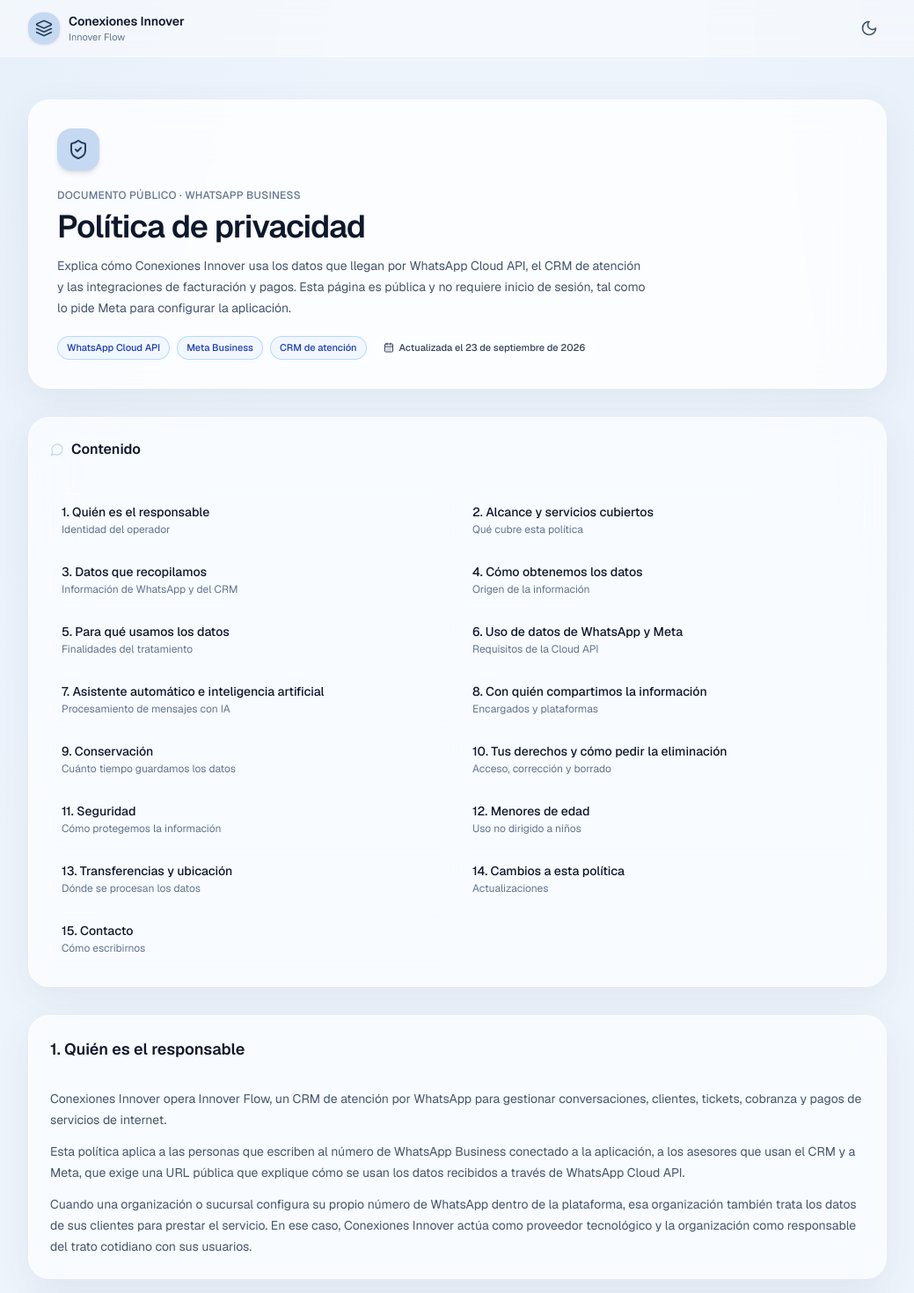
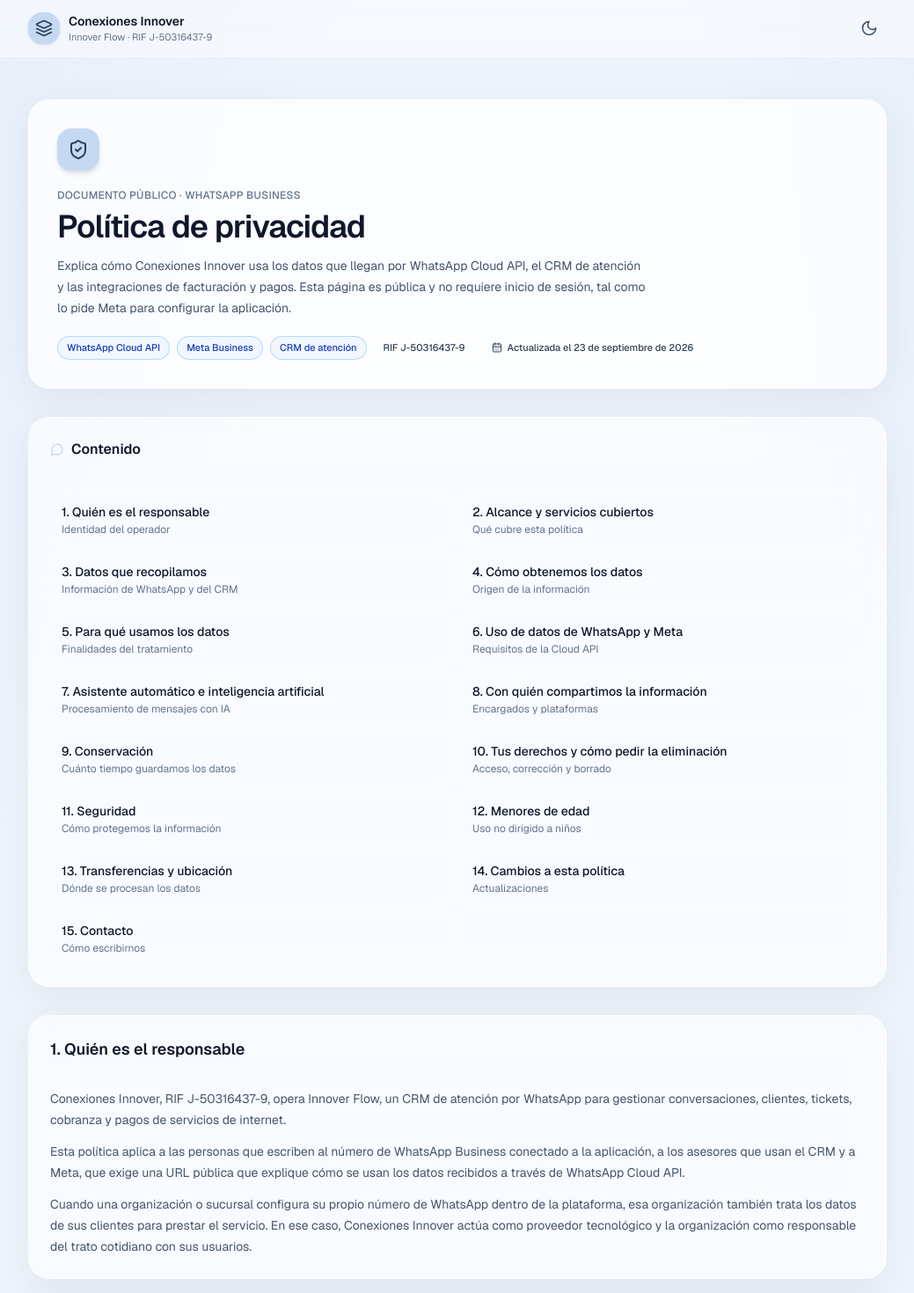
Before and after one commit to ArbCode27/Innover-Flow, a Next.js app: page /privacidad in a window 1280 px wide. Shown: the top 1470 px of the page at 88% size, without its empty margins (120-1159 px from the left). Built offline with nearby package versions, Linux system fonts and the light colour scheme.

Commit message:
politicas

```diff
--- a/app/privacidad/_lib/privacy-policy.ts
+++ b/app/privacidad/_lib/privacy-policy.ts
@@ -1,6 +1,7 @@
 export const PRIVACY_LAST_UPDATED = "23 de septiembre de 2026";
 export const PRIVACY_CONTROLLER = "Conexiones Innover";
 export const PRIVACY_PRODUCT = "Innover Flow";
+export const PRIVACY_TAX_ID = "J-50316437-9";
 
 export type PrivacySection = {
   id: string;
@@ -17,7 +18,7 @@ export const PRIVACY_SECTIONS: PrivacySection[] = [
     title: "1. Quién es el responsable",
     summary: "Identidad del operador",
     paragraphs: [
-      `${PRIVACY_CONTROLLER} opera ${PRIVACY_PRODUCT}, un CRM de atención por WhatsApp para gestionar conversaciones, clientes, tickets, cobranza y pagos de servicios de internet.`,
+      `${PRIVACY_CONTROLLER}, RIF ${PRIVACY_TAX_ID}, opera ${PRIVACY_PRODUCT}, un CRM de atención por WhatsApp para gestionar conversaciones, clientes, tickets, cobranza y pagos de servicios de internet.`,
       "Esta política aplica a las personas que escriben al número de WhatsApp Business conectado a la aplicación, a los asesores que usan el CRM y a Meta, que exige una URL pública que explique cómo se usan los datos recibidos a través de WhatsApp Cloud API.",
       `Cuando una organización o sucursal configura su propio número de WhatsApp dentro de la plataforma, esa organización también trata los datos de sus clientes para prestar el servicio. En ese caso, ${PRIVACY_CONTROLLER} actúa como proveedor tecnológico y la organización como responsable del trato cotidiano con sus usuarios.`,
     ],
@@ -200,7 +201,7 @@ export const PRIVACY_SECTIONS: PrivacySection[] = [
     title: "15. Contacto",
     summary: "Cómo escribirnos",
     paragraphs: [
-      `El responsable de esta política es ${PRIVACY_CONTROLLER}, operador de ${PRIVACY_PRODUCT}.`,
+      `El responsable de esta política es ${PRIVACY_CONTROLLER}, RIF ${PRIVACY_TAX_ID}, operador de ${PRIVACY_PRODUCT}.`,
       "Para preguntas sobre privacidad, acceso a tus datos o eliminación, escribe al número de WhatsApp Business de la organización que te atiende e indica que tu mensaje es una solicitud de privacidad. Si eres asesor o administrador, también puedes gestionar estos pedidos desde el CRM.",
     ],
   },
--- a/app/privacidad/page.tsx
+++ b/app/privacidad/page.tsx
@@ -14,6 +14,7 @@ import {
   PRIVACY_LAST_UPDATED,
   PRIVACY_PRODUCT,
   PRIVACY_SECTIONS,
+  PRIVACY_TAX_ID,
 } from "./_lib/privacy-policy";
 
 const PrivacyPage = () => (
@@ -33,7 +34,7 @@ const PrivacyPage = () => (
               {PRIVACY_CONTROLLER}
             </span>
             <span className={`block text-[11px] ${CRM_SURFACES.textMuted}`}>
-              {PRIVACY_PRODUCT}
+              {PRIVACY_PRODUCT} · RIF {PRIVACY_TAX_ID}
             </span>
           </span>
         </Link>
@@ -70,6 +71,10 @@ const PrivacyPage = () => (
                 {item.label}
               </span>
             ))}
+            <span
+              className={`inline-flex items-center rounded-full border px-2.5 py-1 text-[11px] font-medium ${CRM_BADGE_TONES.neutral}`}>
+              RIF {PRIVACY_TAX_ID}
+            </span>
             <span
               className={`inline-flex items-center gap-1.5 rounded-full border px-2.5 py-1 text-[11px] font-medium ${CRM_BADGE_TONES.neutral}`}>
               <CalendarDays className="size-3" aria-hidden="true" />
```
